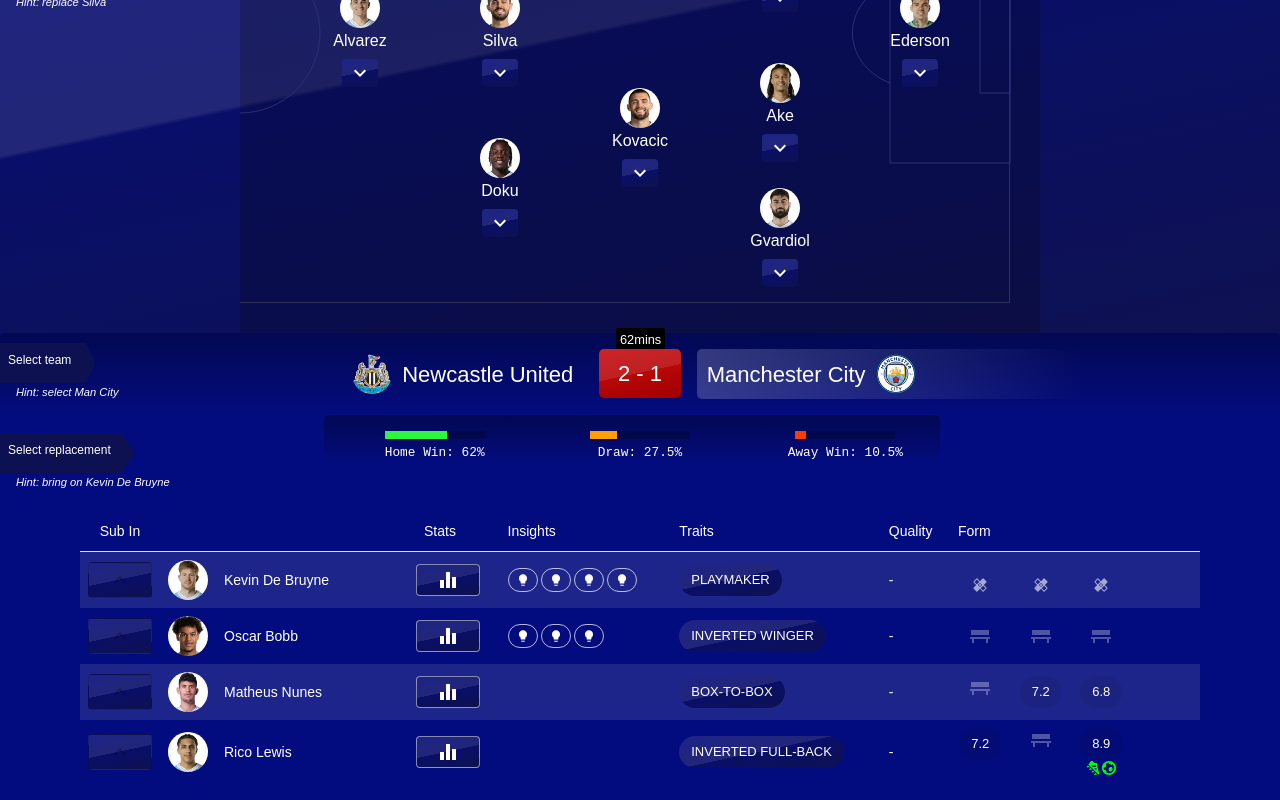
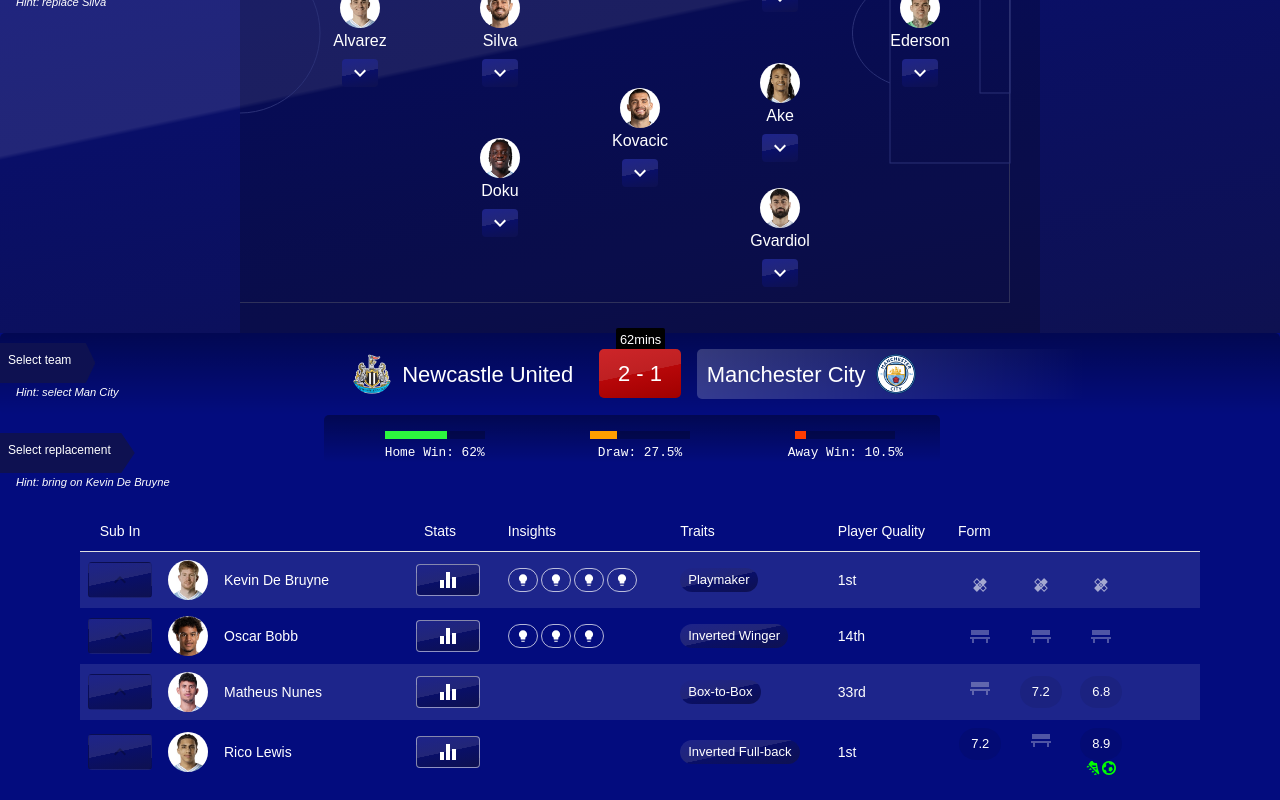
Before and after one commit to andyshora/tfg-rfp-m4, a React (Create React App) app: page / in a window 1280 px wide. Shown: the part 267-1067 px from the top of the page. Built offline with nearby package versions, Linux system fonts and the light colour scheme; a web font is replaced by a local one.

Commit message:
Tooltips, close button on rows

```diff
--- a/src/components/SubImpactSim.js
+++ b/src/components/SubImpactSim.js
@@ -52,6 +52,7 @@
   FeedOverlay,
   RadarWrap,
   LogoWrap,
+  StatsWrap,
 } from "./SubImpactSim.styles";
 
 import {
@@ -287,14 +288,23 @@
                 )}
               </StyledTableCell>
               <StyledTableCell align="left" style={{ paddingLeft: 0 }}>
+                <Tooltip
+                  title="Open additional player stats"
+                  variant="light"
+                  placement="top"
+                  color="secondary"
+                  arrow
+                >
                   <Button
                     size="small"
+                    color="primary"
                     variant="outlined"
                     title={`View stats`}
                     onClick={() => selectPlayerStats(row.name)}
                   >
                     <ChartIcon />
                   </Button>
+                </Tooltip>
               </StyledTableCell>
               <StyledTableCell align="left">
                 {Object.keys(subInsights).includes(row.name) ? (
@@ -334,11 +344,11 @@
               <StyledTableCell align="left">
                 {row.tags.map((tag, i) => (
                   <Chip
+                    size="small"
                     key={i}
                     label={tag}
                     color="primary"
                     style={{
-                      textTransform: "uppercase",
                       color: "white",
                       background:
                         "linear-gradient(-192deg, #1d238a 0%, #222677 48.5%, #090f68 49%, #0e1151 100%)",
@@ -346,7 +356,7 @@
                   />
                 ))}
               </StyledTableCell>
-              <StyledTableCell align="left">-</StyledTableCell>
+              <StyledTableCell align="left">{row.quality}</StyledTableCell>
               <StyledTableCell
                 align="left"
                 width={250}
@@ -408,6 +418,17 @@
               }}
             >
               <StyledTableCell colSpan={8}>
+                <StatsWrap>
+                  <div style={{ position: "absolute", right: 0 }}>
+                    <Button
+                      size="small"
+                      variant="outlined"
+                      color="primary"
+                      onClick={() => setActiveSubRow("")}
+                    >
+                      Close
+                    </Button>
+                  </div>
                   <RadarWrap>
                     <Typography variant="h6" component="h6">
                       {row.name} vs Premier League midfielders
@@ -423,6 +444,7 @@
 
                     <RadarChart data={radarData} player={awaySubs[0].name} />
                   </RadarWrap>
+                </StatsWrap>
               </StyledTableCell>
             </StyledTableRow>
             <StyledTableRow
@@ -839,7 +861,17 @@
                   <StyledTableCell align="left">Stats</StyledTableCell>
                   <StyledTableCell align="left">Insights</StyledTableCell>
                   <StyledTableCell align="left">Traits</StyledTableCell>
-                  <StyledTableCell align="left">Quality</StyledTableCell>
+                  <StyledTableCell align="left">
+                    <Tooltip
+                      title="Player quality rank in the Premier League relative to others in the same position. For players aged under 23, we benchmark relative to other U23s in the same position."
+                      variant="light"
+                      placement="top"
+                      color="secondary"
+                      arrow
+                    >
+                      Player Quality
+                    </Tooltip>
+                  </StyledTableCell>
                   <StyledTableCell align="left">Form</StyledTableCell>
                 </StyledHeaderTableRow>
               </TableHead>
--- a/src/components/SubImpactSim.styles.js
+++ b/src/components/SubImpactSim.styles.js
@@ -34,6 +34,11 @@
   padding: 1rem;
   color: white;
   display: none;
+`;
+
+export const StatsWrap = styled.section`
+  padding: 0.5rem;
+  position: relative;
 `;
 
 export const RadarWrap = styled.div`
--- a/src/data/index.js
+++ b/src/data/index.js
@@ -1,9 +1,10 @@
 function createPlayer(
   [name, image = "", x = 0, y = 0, tags = [], recentGames = []],
-  impactOnMatch = [0, 0, 0]
+  impactOnMatch = [0, 0, 0],
+  quality = "-"
 ) {
   const img = image ? image : `${name.toLowerCase()}.jpg`;
-  return { name, image: img, x, y, tags, recentGames, impactOnMatch };
+  return { name, image: img, x, y, tags, recentGames, impactOnMatch, quality };
 }
 
 export const subInsights = {
@@ -55,7 +56,7 @@
       "",
       3.5,
       1,
-      ["winger"],
+      ["Winger"],
       [
         ["bench", -1],
         ["bench", -1],
@@ -70,7 +71,7 @@
       "",
       3.5,
       7,
-      ["winger"],
+      ["Winger"],
       [
         ["bench", -1],
         ["bench", -1],
@@ -85,7 +86,7 @@
       "",
       3.5,
       7,
-      ["leader", "defensive rock"],
+      ["Leader", "Defensive Rock"],
       [
         ["start", 7.2],
         ["bench", -1],
@@ -103,14 +104,15 @@
       "kdb.jpg",
       7,
       4,
-      ["playmaker"],
+      ["Playmaker"],
       [
         ["injured", -1],
         ["injured", -1],
         ["injured", -1],
       ],
     ],
-    [-1, -0.5, 1.5]
+    [-1, -0.5, 1.5],
+    "1st"
   ),
   createPlayer(
     [
@@ -118,14 +120,15 @@
       "bobb.jpg",
       7,
       7,
-      ["inverted winger"],
+      ["Inverted Winger"],
       [
         ["bench", -1],
         ["bench", -1],
         ["bench", -1],
       ],
     ],
-    [0.2, 0.1, -0.3]
+    [0.2, 0.1, -0.3],
+    "14th"
   ),
   createPlayer(
     [
@@ -133,14 +136,15 @@
       "nunes.jpg",
       7,
       4,
-      ["box-to-box"],
+      ["Box-to-Box"],
       [
         ["bench", -1],
         ["sub", 7.2],
         ["sub", 6.8],
       ],
     ],
-    [0.2, 0.1, -0.3]
+    [0.2, 0.1, -0.3],
+    "33rd"
   ),
   createPlayer(
     [
@@ -148,14 +152,15 @@
       "lewis.jpg",
       8,
       2,
-      ["inverted full-back"],
+      ["Inverted Full-back"],
       [
         ["start", 7.2],
         ["bench", -1],
         ["start", 8.9, ["assist", "goal"]],
       ],
     ],
-    [0.05, -0.05, 0.1]
+    [0.05, -0.05, 0.1],
+    "1st"
   ),
   /*createPlayer(
     [
@@ -163,13 +168,14 @@
       "grealish.jpg",
       7,
       7,
-      ["winger"],
+      ["Winger"],
       [
         ["start", 7.2],
         ["bench", -1],
         ["start", 8.1, ["assist"]],
       ],
     ],
-    [-0.5, -1, 1.5]
+    [-0.5, -1, 1.5],
+    '4th'
   ),*/
 ];
```
Lines whose indentation alone changed are shown as unchanged.
